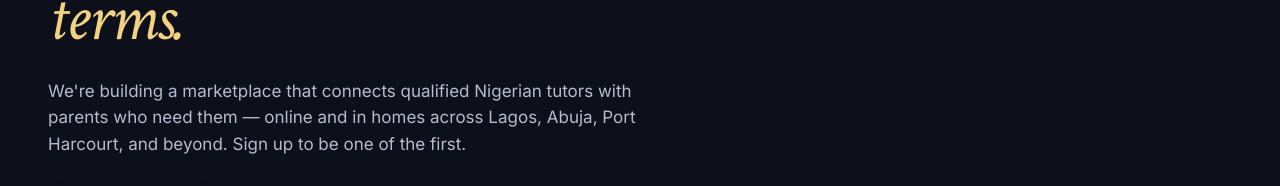
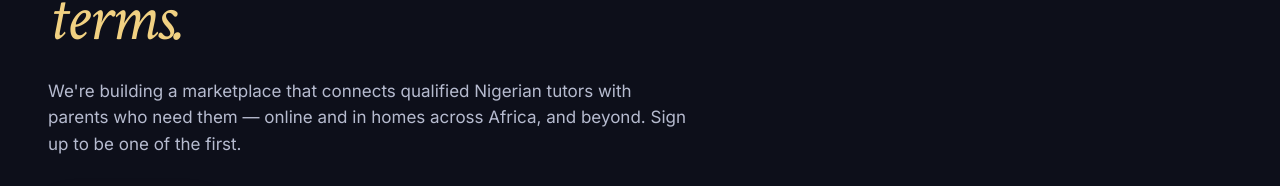
Before and after one commit to young-nan/Train-to-teach-africa, a React (Vite) app: page /tutors in a window 1280 px wide. Shown: the part 266-452 px from the top of the page. Built offline with nearby package versions, Linux system fonts and the light colour scheme; no server answers.

Commit message:
Update location reference in TutorsPage.jsx

```diff
--- a/src/pages/public/TutorsPage.jsx
+++ b/src/pages/public/TutorsPage.jsx
@@ -68,7 +68,7 @@ function Hero() {
         <p className="mt-s-6 text-body-l text-ink-2 max-w-[60ch]">
           We're building a marketplace that connects qualified Nigerian
           tutors with parents who need them — online and in homes across
-          Lagos, Abuja, Port Harcourt, and beyond. Sign up to be one of the
+          Africa, and beyond. Sign up to be one of the
           first.
         </p>
         <div className="mt-s-7 flex flex-wrap gap-s-3">
```
